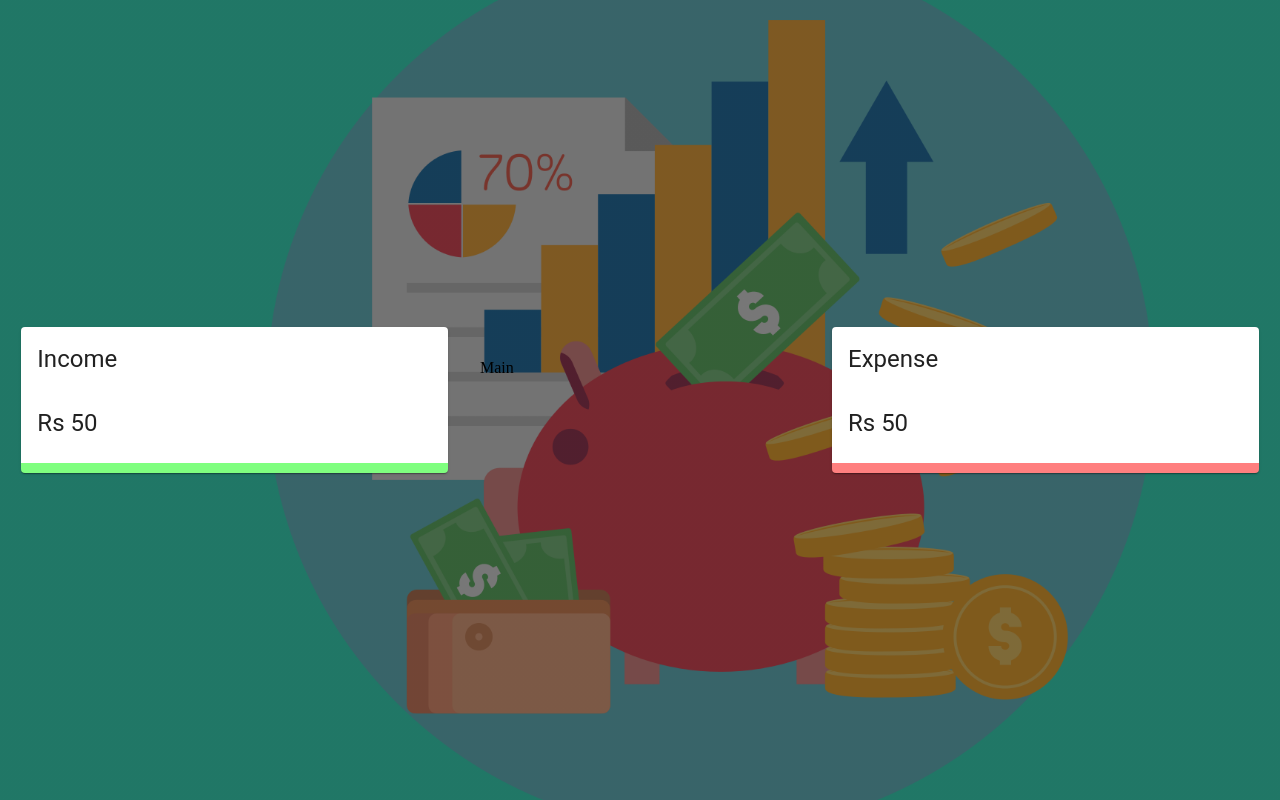
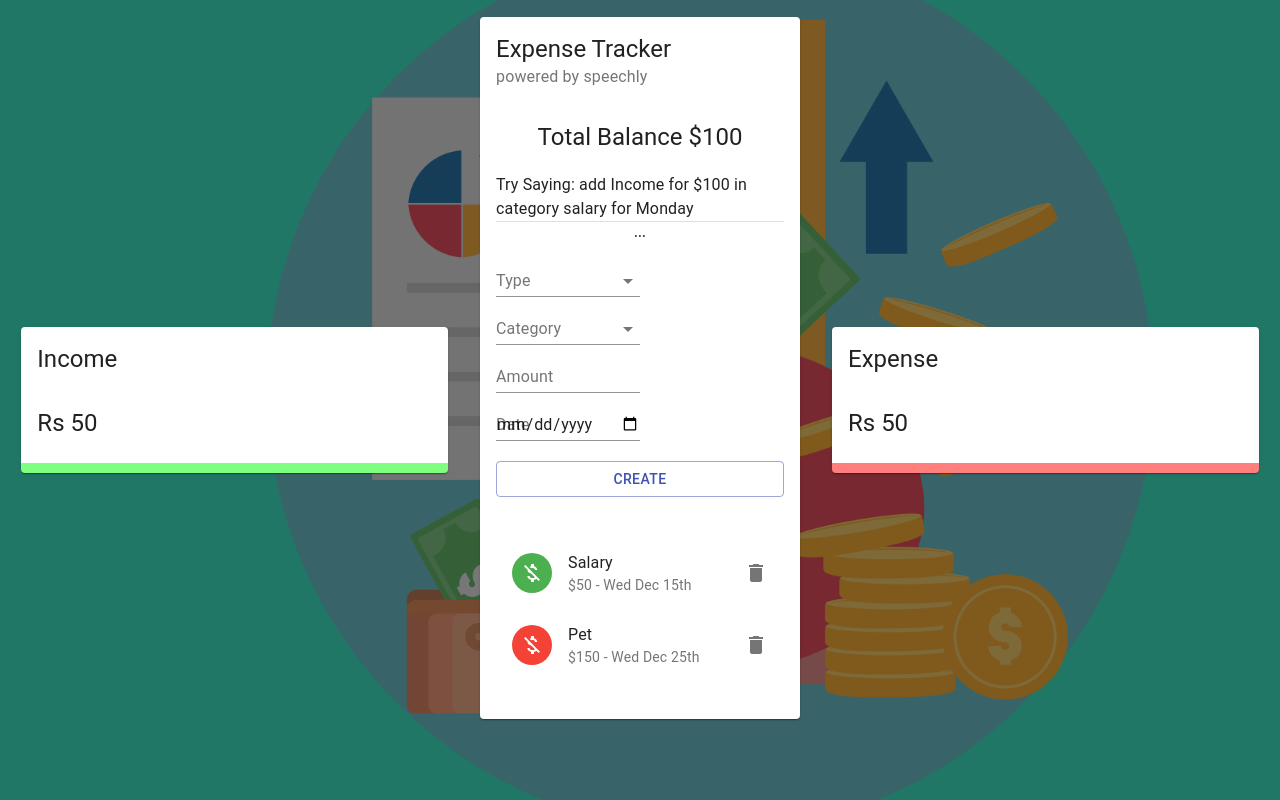
Before and after one commit to kumarrohan2804/expense-tracker, a React (Create React App) app: page / in a window 1280 px wide. Built offline with nearby package versions, Linux system fonts and the light colour scheme.

Commit message:
main component along with form and list completed

```diff
--- a/src/App.js
+++ b/src/App.js
@@ -2,6 +2,7 @@
 import { Grid } from "@material-ui/core";
 import Details from "./components/details/Details";
 import useStyles from "./styles";
+import Main from "./components/main/Main";
 function App() {
   const classes = useStyles();
   return (
@@ -18,11 +19,11 @@
           <Details title="Income" />
         </Grid>
         <Grid item xs={12} sm={3} className={classes.main}>
-          Main
+          <Main />
         </Grid>
-        <Grid item xs={12} sm={4} className={classes.desktop}>
+        {/* <Grid item xs={12} sm={4} className={classes.desktop}>
           <Details title="Income" />
-        </Grid>
+        </Grid> */}
         <Grid item xs={12} sm={4} className={classes.last}>
           <Details title="Expense" />
         </Grid>
--- /dev/null
+++ b/src/components/main/Main.jsx
@@ -0,0 +1,43 @@
+import React from "react";
+import {
+  Card,
+  CardContent,
+  CardHeader,
+  Divider,
+  Grid,
+  Typography,
+} from "@material-ui/core";
+import useStyles from "./styles";
+import Form from "./form/Form";
+import List from "./list/List";
+
+const Main = () => {
+  const classes = useStyles();
+  return (
+    <Card className={classes.root}>
+      <CardHeader title="Expense Tracker" subheader="powered by speechly" />
+      <CardContent>
+        <Typography align="center" variant="h5">
+          Total Balance $100
+        </Typography>
+        <Typography
+          variant="subtitle1"
+          style={{ lineHeight: "1.5em", marginTop: "20px" }}
+        >
+          Try Saying: add Income for $100 in category salary for Monday
+        </Typography>
+        <Divider />
+        <Form />
+      </CardContent>
+      <CardContent className={classes.cardContent}>
+        <Grid container spacing={2}>
+          <Grid item xs={12}>
+            <List />
+          </Grid>
+        </Grid>
+      </CardContent>
+    </Card>
+  );
+};
+
+export default Main;
--- /dev/null
+++ b/src/components/main/form/Form.jsx
@@ -0,0 +1,60 @@
+import React from "react";
+import {
+  TextField,
+  Typography,
+  Grid,
+  Button,
+  FormControl,
+  InputLabel,
+  Select,
+  MenuItem,
+} from "@material-ui/core";
+import useStyles from "./styles";
+
+const Form = () => {
+  const classes = useStyles();
+
+  return (
+    <Grid conatiner spacing={2}>
+      <Grid item xs={12}>
+        <Typography align="center" variant="subtitle2" gutterBottom>
+          ...
+        </Typography>
+      </Grid>
+      <Grid item xs={6}>
+        <FormControl fullWidth>
+          <InputLabel>Type</InputLabel>
+          <Select>
+            <MenuItem value="Income">Income</MenuItem>
+            <MenuItem value="Expense">Expense</MenuItem>
+          </Select>
+        </FormControl>
+      </Grid>
+      <Grid item xs={6}>
+        <FormControl fullWidth>
+          <InputLabel>Category</InputLabel>
+          <Select>
+            <MenuItem value="business">Bussiness</MenuItem>
+            <MenuItem value="salary">Salary</MenuItem>
+          </Select>
+        </FormControl>
+      </Grid>
+      <Grid item xs={6}>
+        <TextField type="number" label="Amount" fullWidth />
+      </Grid>
+      <Grid item xs={6}>
+        <TextField type="date" label="Date" fullWidth />
+      </Grid>
+      <Button
+        className={classes.button}
+        variant="outlined"
+        color="primary"
+        fullWidth
+      >
+        Create
+      </Button>
+    </Grid>
+  );
+};
+
+export default Form;
--- /dev/null
+++ b/src/components/main/form/styles.js
@@ -0,0 +1,12 @@
+import { makeStyles } from "@material-ui/core/styles";
+
+export default makeStyles(() => ({
+  radioGroup: {
+    display: "flex",
+    justifyContent: "center",
+    marginBottom: "-10px",
+  },
+  button: {
+    marginTop: "20px",
+  },
+}));
--- /dev/null
+++ b/src/components/main/list/List.jsx
@@ -0,0 +1,78 @@
+import React from "react";
+import {
+  List as MUIList,
+  ListItem,
+  ListItemAvatar,
+  Avatar,
+  ListItemText,
+  ListItemSecondaryAction,
+  IconButton,
+  Slide,
+} from "@material-ui/core";
+import { Delete, MoneyOff } from "@material-ui/icons";
+import useStyles from "./styles";
+
+const List = () => {
+  const classes = useStyles();
+  const transactions = [
+    {
+      id: 1,
+      type: "Income",
+      category: "Salary",
+      amount: 50,
+      date: "Wed Dec 15th",
+    },
+    {
+      id: 1,
+      type: "Expense",
+      category: "Pet",
+      amount: 150,
+      date: "Wed Dec 25th",
+    },
+    {
+      id: 1,
+      type: "Income",
+      category: "Business",
+      amount: 350,
+      date: "Wed Dec 10th",
+    },
+  ];
+  return (
+    <MUIList dense={false} className={classes.list}>
+      {transactions.map((transaction) => (
+        <Slide
+          direction="down"
+          in
+          mountOnEnter
+          unmountOnExit
+          key={transaction.id}
+        >
+          <ListItem>
+            <ListItemAvatar>
+              <Avatar
+                className={
+                  transaction.type === "Income"
+                    ? classes.avatarIncome
+                    : classes.avatarExpense
+                }
+              >
+                <MoneyOff />
+              </Avatar>
+            </ListItemAvatar>
+            <ListItemText
+              primary={transaction.category}
+              secondary={`$${transaction.amount} - ${transaction.date}`}
+            />
+            <ListItemSecondaryAction>
+              <IconButton edge="end" aria-label="delete" onClick="">
+                <Delete />
+              </IconButton>
+            </ListItemSecondaryAction>
+          </ListItem>
+        </Slide>
+      ))}
+    </MUIList>
+  );
+};
+
+export default List;
--- /dev/null
+++ b/src/components/main/list/styles.js
@@ -0,0 +1,17 @@
+import { makeStyles } from "@material-ui/core/styles";
+import { red, green } from "@material-ui/core/colors";
+
+export default makeStyles((theme) => ({
+  avatarIncome: {
+    color: "#fff",
+    backgroundColor: green[500],
+  },
+  avatarExpense: {
+    color: theme.palette.getContrastText(red[500]),
+    backgroundColor: red[500],
+  },
+  list: {
+    maxHeight: "150px",
+    overflow: "auto",
+  },
+}));
--- /dev/null
+++ b/src/components/main/styles.js
@@ -0,0 +1,24 @@
+import { makeStyles } from "@material-ui/core/styles";
+
+export default makeStyles((theme) => ({
+  media: {
+    height: 0,
+    paddingTop: "56.25%", // 16:9
+  },
+  expand: {
+    transform: "rotate(0deg)",
+    marginLeft: "auto",
+    transition: theme.transitions.create("transform", {
+      duration: theme.transitions.duration.shortest,
+    }),
+  },
+  expandOpen: {
+    transform: "rotate(180deg)",
+  },
+  cartContent: {
+    paddingTop: 0,
+  },
+  divider: {
+    margin: "20px 0",
+  },
+}));
```
